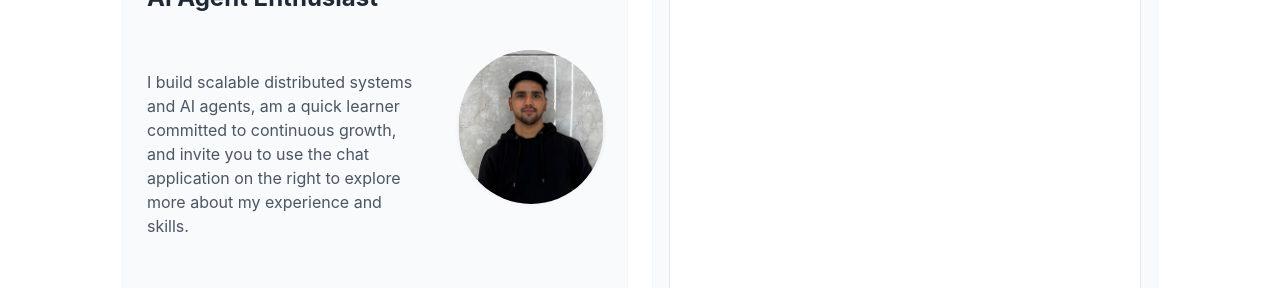
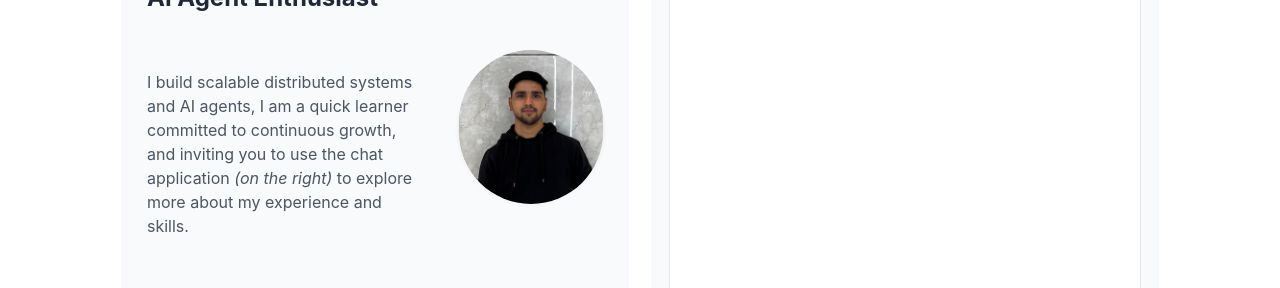
Before and after one commit to piyushjasaiwal/LLM_Portfolio, a Next.js app in the folder frontend/: page / in a window 1280 px wide. Shown: the part 256-544 px from the top of the page. Built offline with nearby package versions, Linux system fonts and the light colour scheme.

Commit message:
changing the description a bit

```diff
--- a/frontend/components/Hero.js
+++ b/frontend/components/Hero.js
@@ -16,7 +16,7 @@ export default function Hero() {
             Hi, I’m Piyush Jasaiwal - Backend Engineer & AI Agent Enthusiast
           </h1>
           <p className="text-gray-600">
-            I build scalable distributed systems and AI agents, am a quick learner committed to continuous growth, and invite you to use the chat application on the right to explore more about my experience and skills.
+            I build scalable distributed systems and AI agents, I am a quick learner committed to continuous growth, and inviting you to use the chat application <i>(on the right)</i> to explore more about my experience and skills.
           </p>
 
           {/* Buttons */}
```
